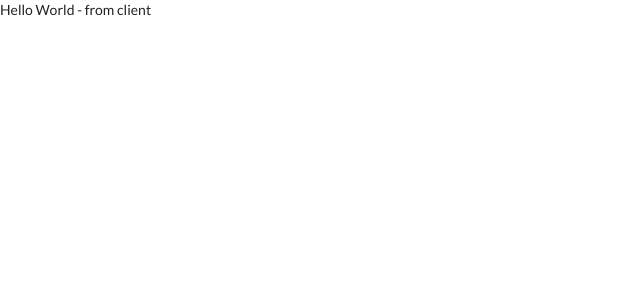
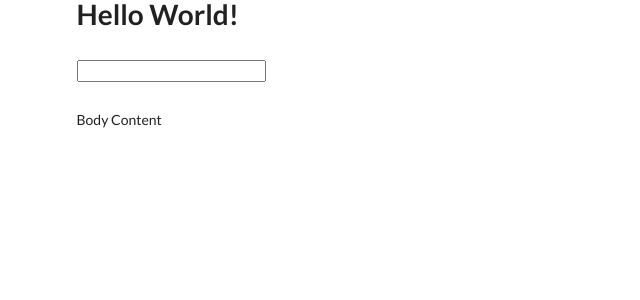
Before and after one commit to cdnicoll/LeagueOfLegendsMatchHistory, a React (Create React App) app in the folder client/: page / in a window 1280 px wide. Shown: the top 300 px of the page, without its empty margins (0-640 px from the left). Built offline with nearby package versions, Linux system fonts and the light colour scheme.

Commit message:
Started layout on client, added a section component to clean up a bit of styling

```diff
--- a/client/package.json
+++ b/client/package.json
@@ -24,7 +24,6 @@
     "not op_mini all"
   ],
   "devDependencies": {
-    "eslint": "^5.9.0",
     "eslint-config-airbnb": "^17.1.0",
     "eslint-plugin-import": "^2.14.0",
     "eslint-plugin-jsx-a11y": "^6.1.2",
--- a/client/src/components/App.js
+++ b/client/src/components/App.js
@@ -1,11 +1,20 @@
 import React from 'react';
 import LeagueMatchHistory from '../api/LeagueMatchHistory';
+import Section from "./Section";
 
 class App extends React.Component {
   render() {
     return (
-      <div>
-        <p>Hello World - from client</p>
+      <div className="ui container grid">
+        <Section>
+          <h1 className="ui header">Hello World!</h1>
+        </Section>
+        <Section>
+          <input />
+        </Section>
+        <Section>
+          <p>Body Content</p>
+        </Section>
       </div>
     );
   }
--- /dev/null
+++ b/client/src/components/Section.js
@@ -0,0 +1,11 @@
+import React from 'react';
+
+const Section = (props) => {
+  return (
+    <div className='row'>
+      <div className='column'>{props.children}</div>
+    </div>
+  );
+};
+
+export default Section;
```
Also changed, not shown: 1 other file (tests, documents, lock files or other folders).
